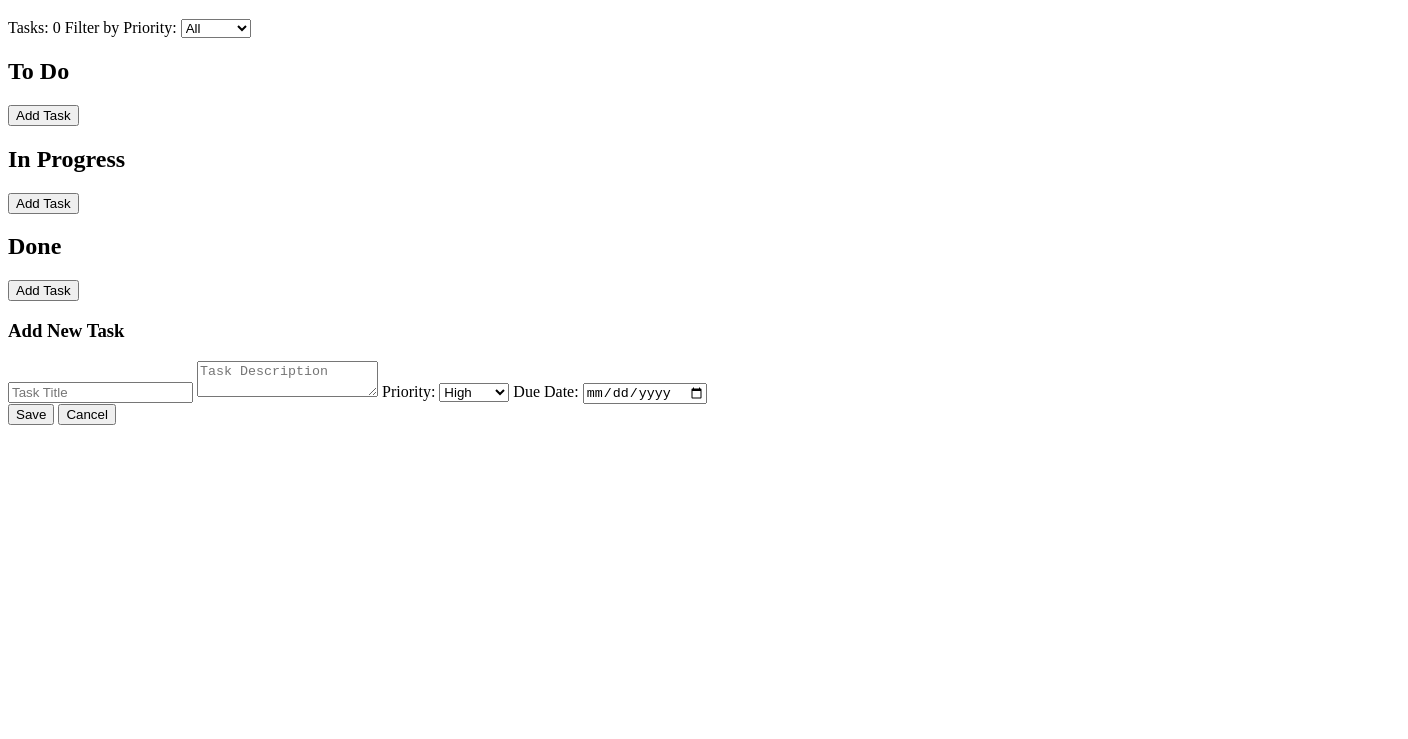
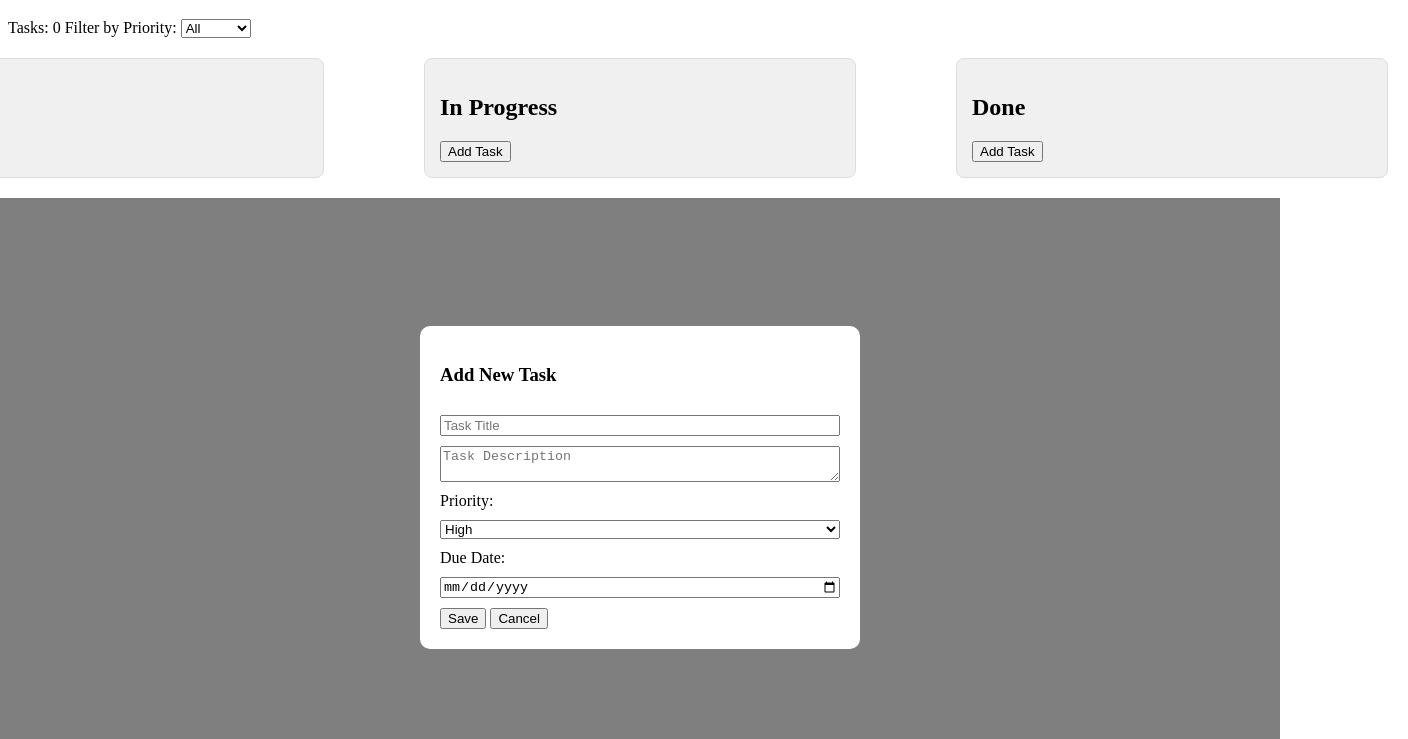
Before and after one commit to syaeeda/kanban-board, a plain HTML site: page index.html in a window 1280 px wide. Shown: the part 61-800 px from the top of the page, 1408 px wide, since content can reach past the window. Drawn offline with Linux system fonts and the light colour scheme; a script that the page names is missing.

Commit message:
add style element to index.html

```diff
--- a/index.html
+++ b/index.html
@@ -1,8 +1,10 @@
 <!DOCTYPE html>
 <html lang="en">
 <head>
+	<meta charset="UTF-8">
+	<meta name="viewport" content="width=device-width, initial-scale=1.0">
 	<title>Kanban Board</title>
-	<link rel="stylesheet" href="styles.css">
+	<link rel="stylesheet" href="style.css">
 </head>
 
 <body>
--- a/style.css
+++ b/style.css
@@ -1,3 +1,42 @@
 .modal {
-	display: none;
+	/*display: none;*/
+	background-color: #7f7f7f;
+	position: fixed;
+	z-index: 100;
+	width: 100%;
+	height: 100%;
+	left: 0;
 }
+
+.board {
+	display: flex;
+	justify-self: center;
+	gap: 100px;
+	padding: 20px;
+}
+
+.column {
+	background-color: #f0f0f0;
+	border-radius: 8px;
+	border: 1px solid #dddddd;
+	width: 300px;
+	min-width: 400px;
+	padding: 15px;
+}
+
+.task-list {
+	list-style-type: none;
+	padding: 0;
+	margin-top: 10px;
+}
+
+.modal-content {
+	background-color: #ffffff;
+	border-radius: 10px;
+	display: flex;
+	flex-direction: column;
+	gap: 10px;
+	margin: 10% auto;
+	padding: 20px;
+	width: 400px;
+}
```
